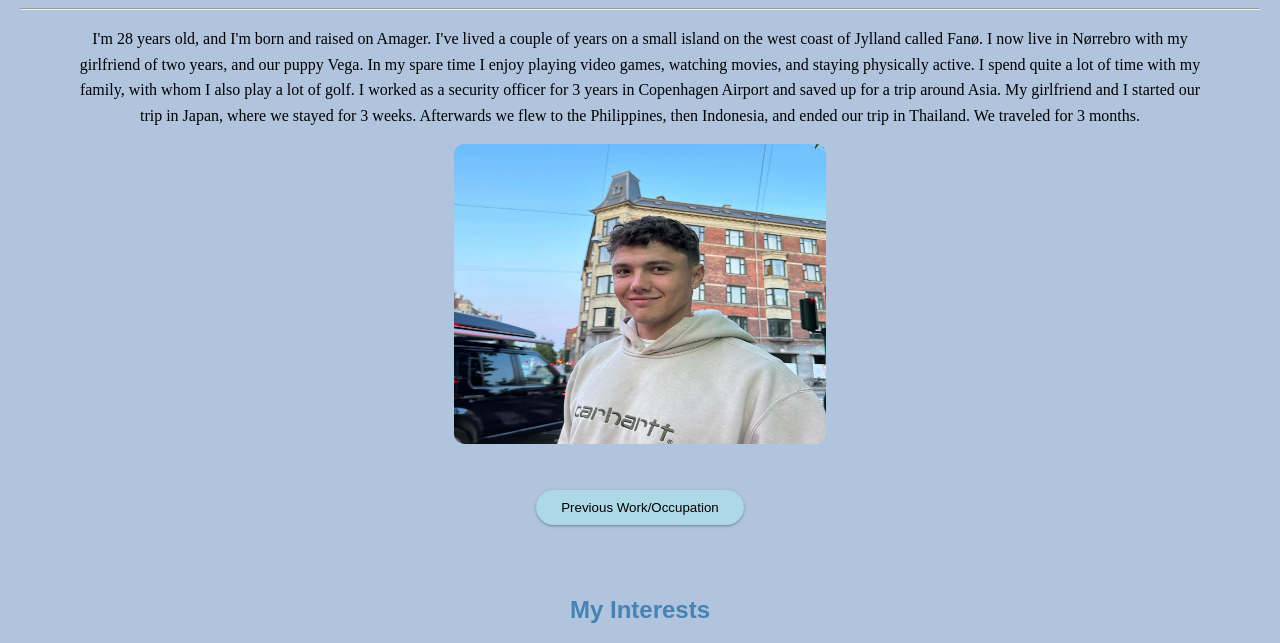
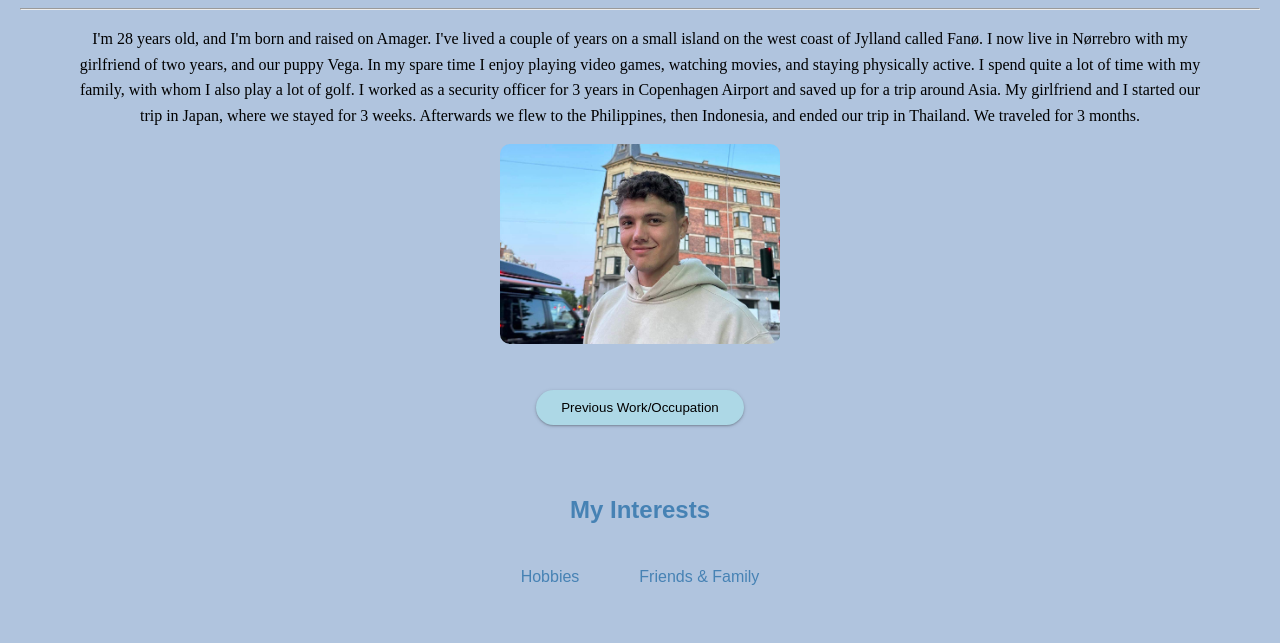
Before and after one commit to peterwille1998/portfolio-first-projekt, a website: page index.html in a window 1280 px wide. Shown: the part 86-729 px from the top of the page. Drawn offline with Linux system fonts and the light colour scheme.

Commit message:
Update profile picture and styling

```diff
--- a/index.html
+++ b/index.html
@@ -29,10 +29,8 @@
     the Philippines, then Indonesia, and ended our trip in Thailand. We traveled for 3 months.
 </p>
 
-<img src="/images/studiekort%20billede.jpg"
-     alt="Picture of me"
-     height="300"
-     class="center">
+<img class="billedeafmig" src="/images/studiekort%20billede.jpg"
+     alt="Picture-of-me">
 
 <br>
 
--- a/style.css
+++ b/style.css
@@ -26,7 +26,14 @@ p {
     font-size: 16px;
     font-family: "Times New Roman", serif;
 }
-
+.billedeafmig {
+    width: 280px;
+    height: 200px;
+    object-fit: cover;
+    border-radius: 10px;
+    display: block;
+    margin: 0 auto;
+}
 .center {
     display: block;
     margin: 0 auto;
```
